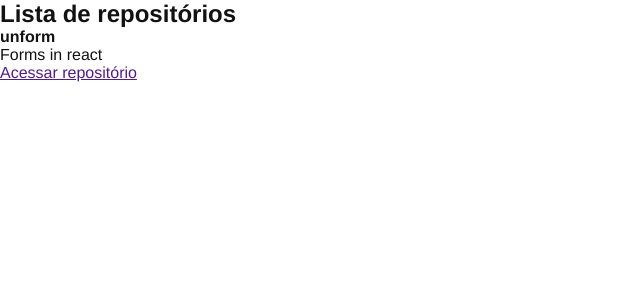
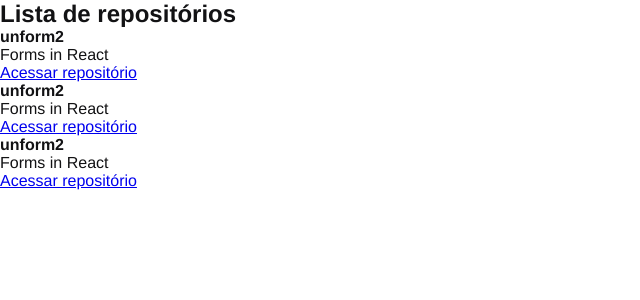
Before and after one commit to luizspinelli/github-explorer, a React app: page / in a window 1280 px wide. Shown: the top 300 px of the page, without its empty margins (0-640 px from the left). Built offline with nearby package versions, Linux system fonts and the light colour scheme; the HTML template or start-up script is replaced by a standard one.

Commit message:
components props

```diff
--- /dev/null
+++ b/src/components/RepositoryItem.jsx
@@ -0,0 +1,12 @@
+export function RepositoryItem(props) {
+  return (
+    <li>
+      <strong>{props.repository.name ?? 'Default'}</strong>
+      <p>{props.repository.description}</p>
+
+      <a href={props.repository.link}>
+        Acessar repositório
+      </a>
+    </li>
+  )
+}
--- a/src/components/RepositoryList.jsx
+++ b/src/components/RepositoryList.jsx
@@ -1,17 +1,20 @@
+import { RepositoryItem } from "./RepositoryItem";
+
+const repository = {
+  name: "unform2",
+  description: "Forms in React",
+  link: "https://github.com/unform/unform"
+}
+
 export function RepositoryList() {
   return (
     <section>
       <h1>Lista de repositórios</h1>
 
       <ul>
-        <li>
-          <strong>unform</strong>
-          <p>Forms in react</p>
-
-          <a href="">
-            Acessar repositório
-          </a>
-        </li>
+        <RepositoryItem repository={repository} />
+        <RepositoryItem repository={repository} />
+        <RepositoryItem repository={repository} />
       </ul>
     </section>
   )
```
Also changed, not shown: 1 other file (tests, documents, lock files or other folders).
